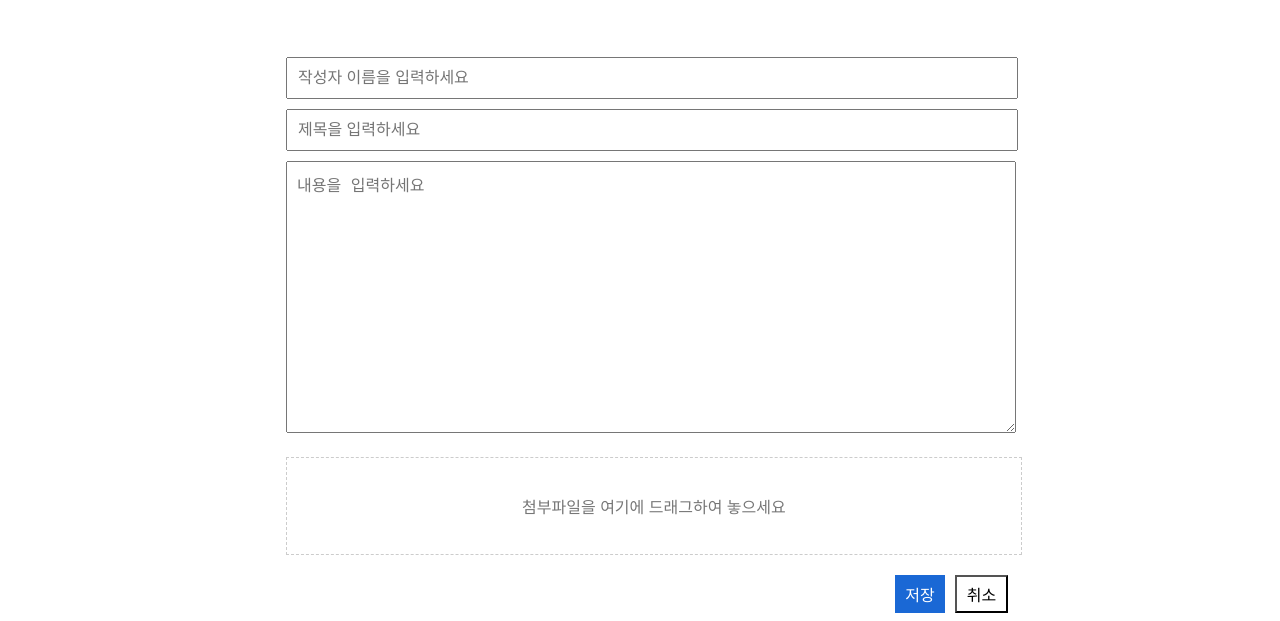
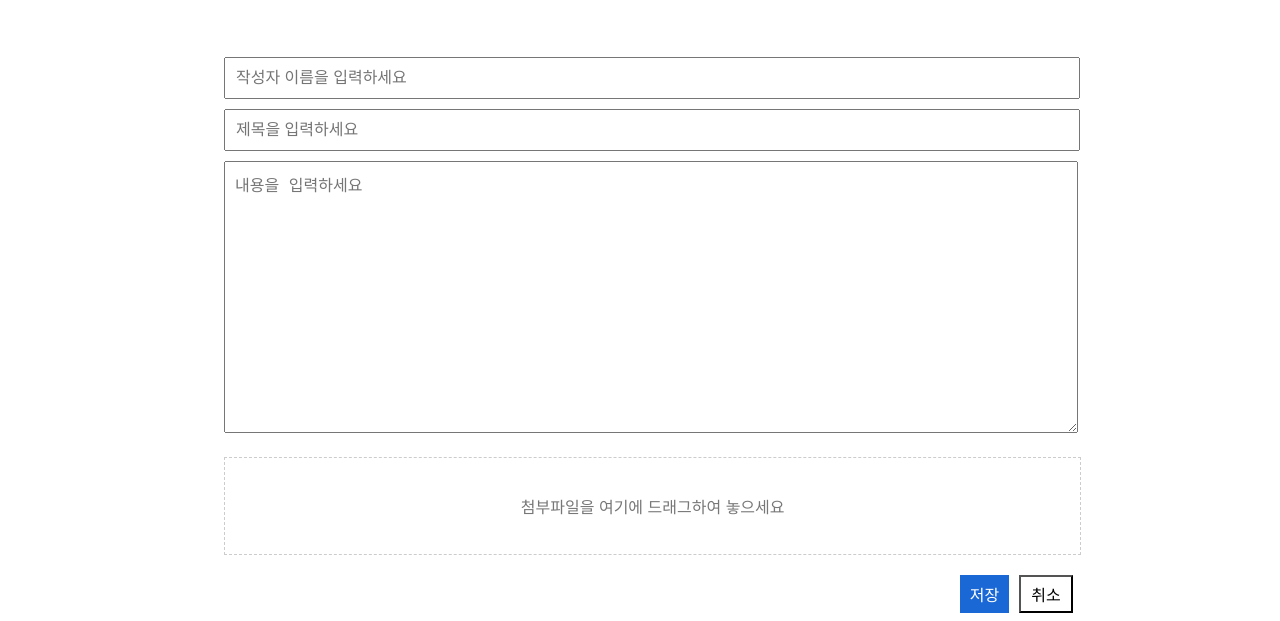
Before and after one commit to jongmyung-git/my-mongo-project, a website: page public/board2.html in a window 1280 px wide. Shown: the part 179-800 px from the top of the page. Drawn offline with Linux system fonts and the light colour scheme; no server answers.

Commit message:
수정3-2차

```diff
--- a/public/style.css
+++ b/public/style.css
@@ -62,7 +62,7 @@ a {
 /* 콘텐츠 */
 main {
     margin-top: 80px;
-    margin-bottom: 500px;
+    margin-bottom: 100px;
     flex-grow: 1;
     display: flex;
     justify-content: center;
@@ -75,6 +75,7 @@ main {
 
 .write-page, .post-detail-page {
     max-width: 65%;
+    width: 1500px;
     margin: 0 auto;
 }
 
```
